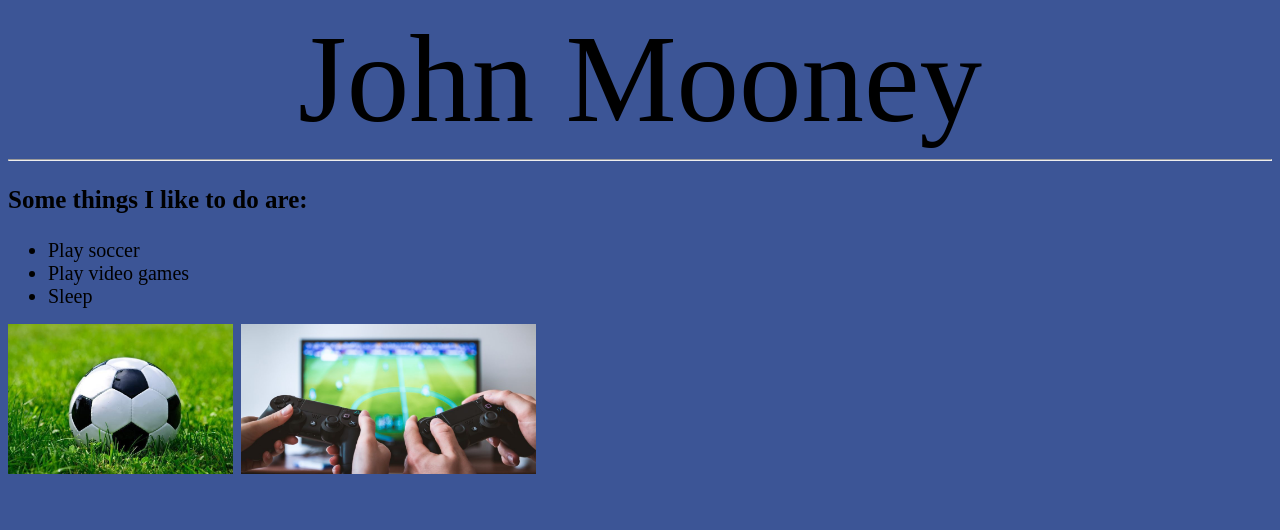
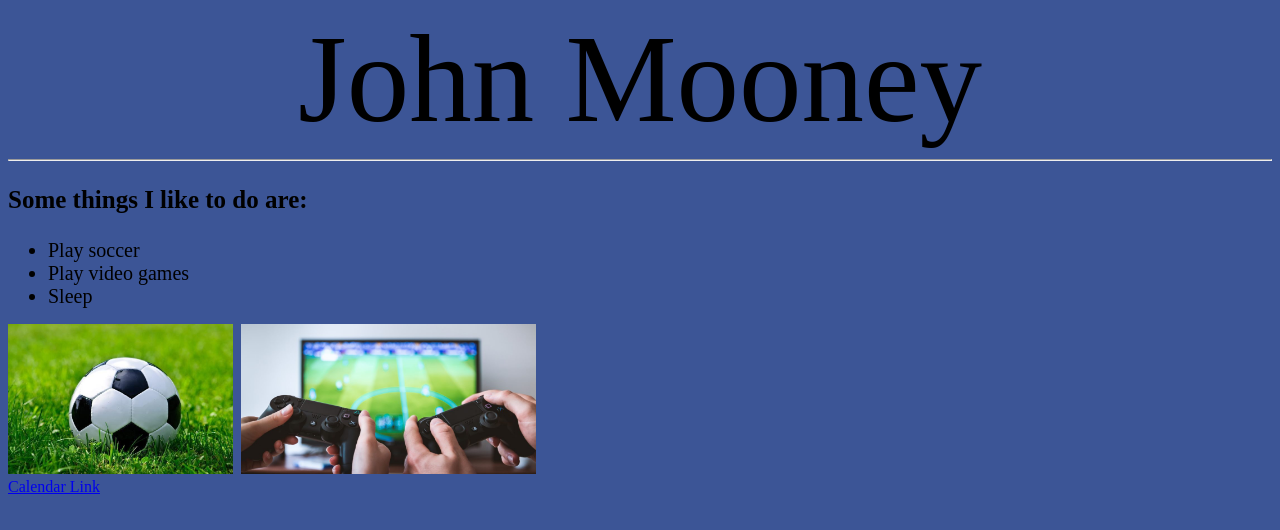
Before and after one commit to 122jmooney/first-website.io, a plain HTML site: page index.html in a window 1280 px wide. Drawn offline with Linux system fonts and the light colour scheme.

Commit message:
Add files via upload

```diff
--- a/index.html
+++ b/index.html
@@ -14,5 +14,7 @@
       <li style="font-size:20px">Sleep</li>
     </ul>
     <img src="img/soccerball.jpeg" height="150"alt=""> <img src="img/sleep.jpg" height="150"alt=""> <img src="img/videogames.jpg" height="150"alt="">
+<br>
+    <a href="https://122jmooney.github.io/calender.io/">Calendar Link</a>
   </body>
 </html>
```
